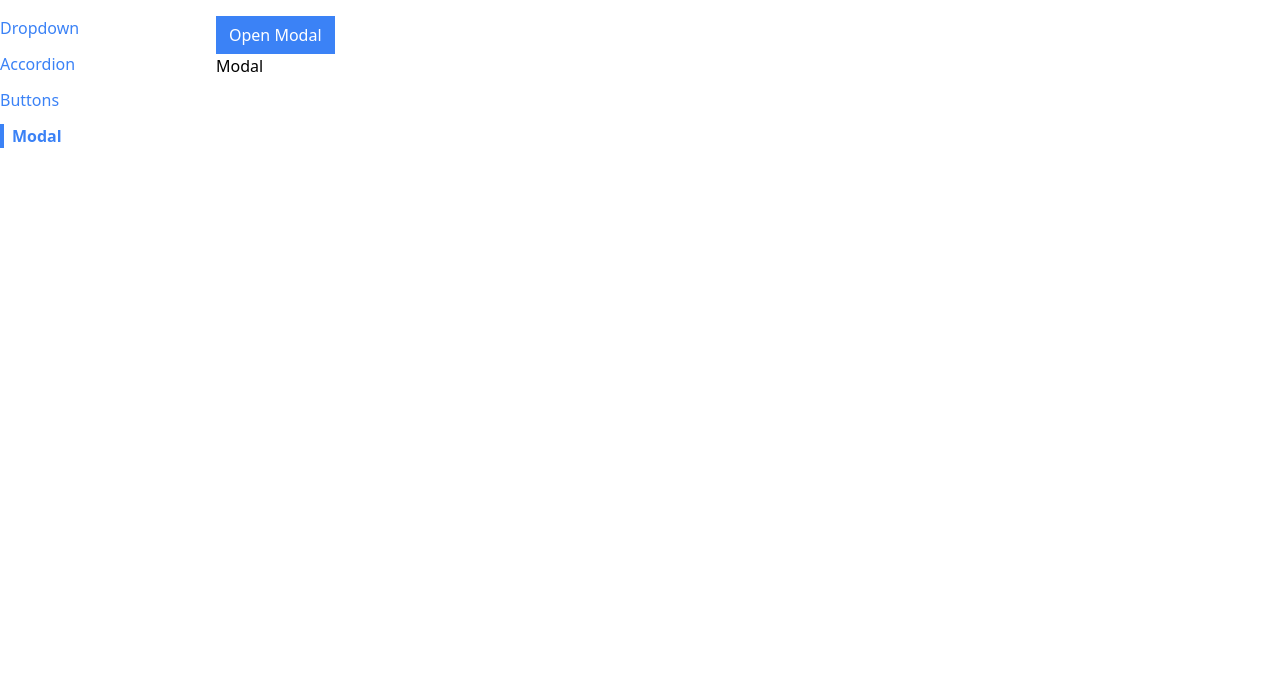
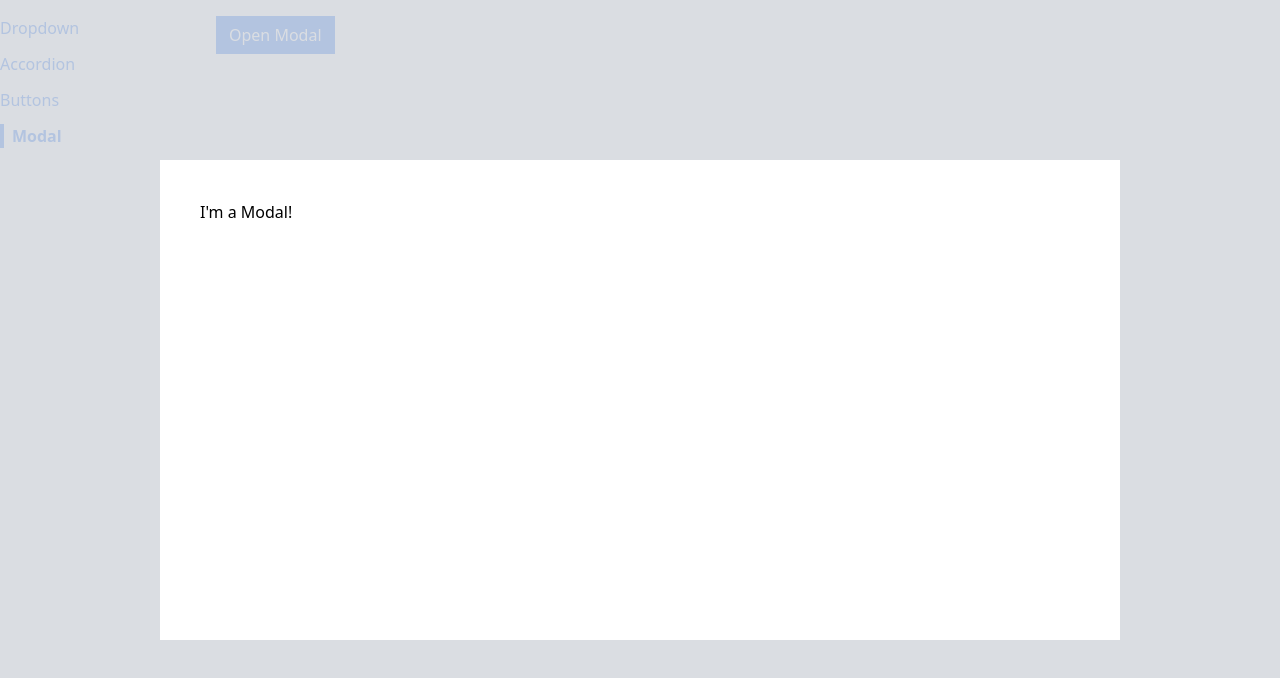
Before and after one commit to luisc8487/navigation-routing-system, a React (Create React App) app in the folder react-comp/: page /modal in a window 1280 px wide. Both pictures are taken after a click on the button "Open Modal". Shown: the top 678 px of the page. Built offline with nearby package versions, Linux system fonts and the light colour scheme.

Commit message:
fixed the Modal with Portals

```diff
--- a/react-comp/public/index.html
+++ b/react-comp/public/index.html
@@ -39,5 +39,6 @@
       To begin the development, run `npm start` or `yarn start`.
       To create a production bundle, use `npm run build` or `yarn build`.
     -->
+      <div class="modal-container"><div/>
   </body>
 </html>
--- a/react-comp/src/components/Modal.jsx
+++ b/react-comp/src/components/Modal.jsx
@@ -1,5 +1,13 @@
+import ReactDOM from "react-dom";
+
 function Modal() {
-  return <>Modal</>
+  return ReactDOM.createPortal(
+    <div>
+      <div className="absolute inset-0 bg-gray-300 opacity-80"></div>
+      <div className="absolute inset-40 p-10 bg-white">I'm a Modal!</div>
+    </div>,
+    document.querySelector(".modal-container")
+  );
 }
 
 export default Modal;
--- a/react-comp/src/pages/ModalPage.jsx
+++ b/react-comp/src/pages/ModalPage.jsx
@@ -10,7 +10,7 @@ function ModalPage() {
   };
 
   return (
-    <div>
+    <div className="relative">
       <Button primary onClick={handleClick}>
         Open Modal
       </Button>
```
